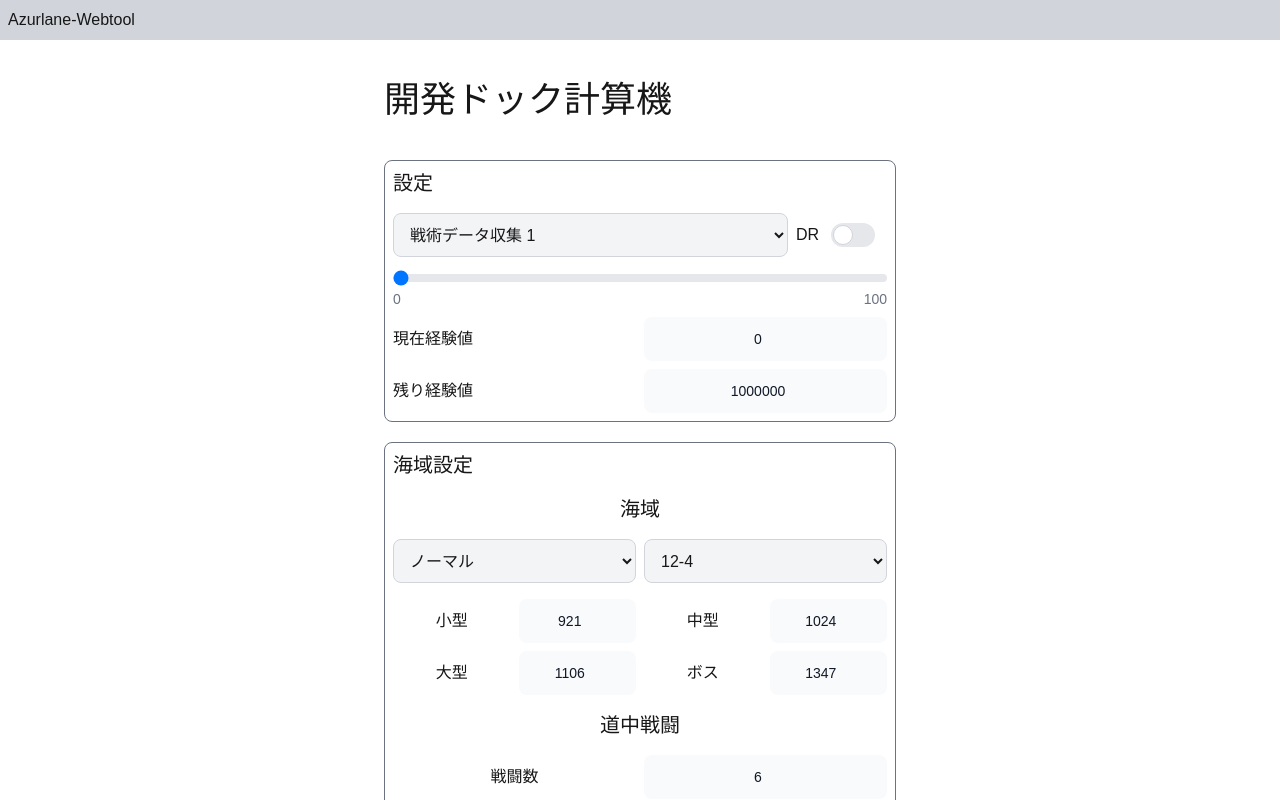
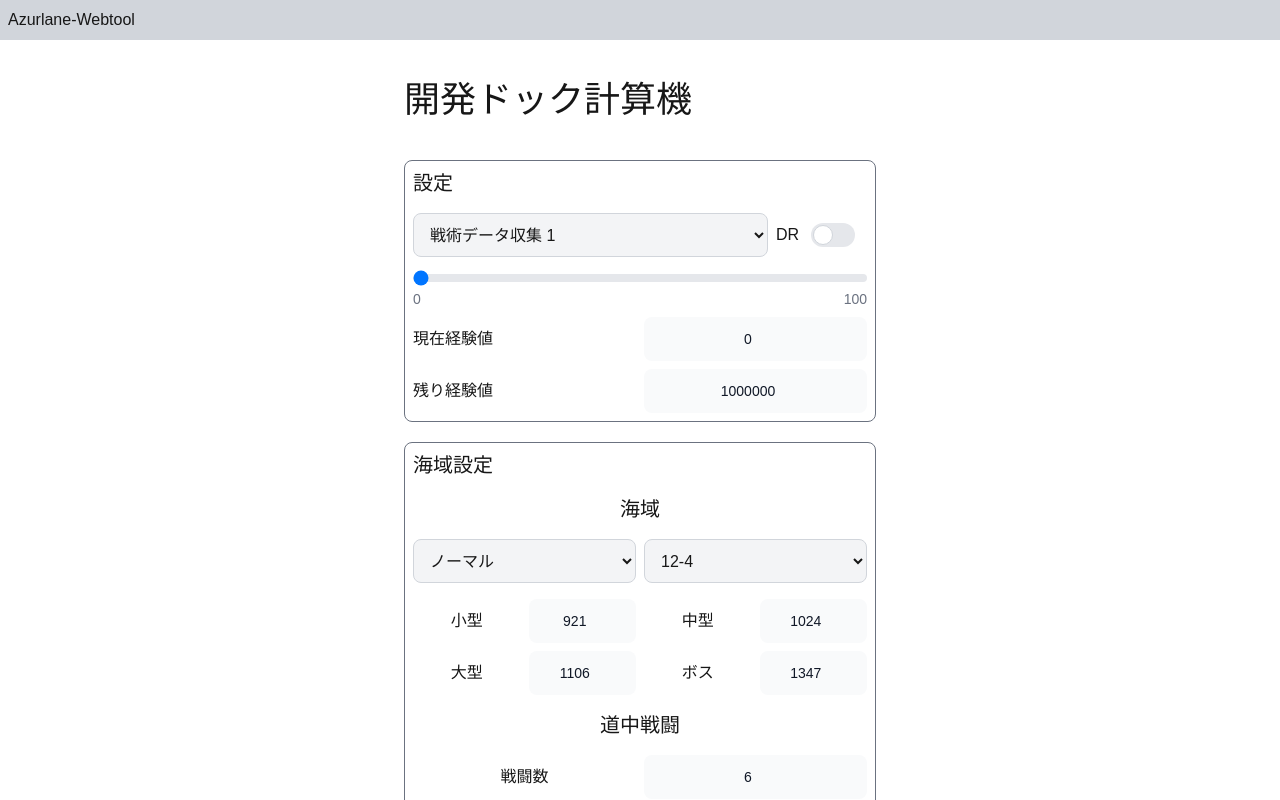
Before and after one commit to kanade2001/azurlane-webtool, a Next.js app: page /devdock-calculator in a window 1280 px wide. Shown: the top 800 px of the page. Built offline with nearby package versions, Linux system fonts and the light colour scheme.

Commit message:
Fix-左右に余白を追加

```diff
--- a/src/app/devdock-calculator/page.tsx
+++ b/src/app/devdock-calculator/page.tsx
@@ -20,7 +20,7 @@ export default function DevDockCalculatorPage() {
   return (
     <div className="flex min-h-screen w-full flex-col items-center">
       <Header />
-      <div className="flex w-full max-w-lg grow flex-col">
+      <div className="flex w-full max-w-lg grow flex-col px-5">
         <h1 className="my-10 text-4xl">開発ドック計算機</h1>
         <PreferenceField
           setTargetExp={(targetexp) => setTargetExp(targetexp)}
--- a/src/app/page.tsx
+++ b/src/app/page.tsx
@@ -6,7 +6,7 @@ export default function Home() {
   return (
     <div className="flex min-h-screen w-full flex-col items-center">
       <Header />
-      <div className="flex w-full max-w-lg grow flex-col">
+      <div className="flex w-full max-w-lg grow flex-col px-5">
         <h1 className="my-10 text-center text-4xl">アズールレーン WebTool</h1>
         <ul className="flex w-full flex-col items-center gap-2">
           <li className="my-2 w-full rounded-lg border border-gray-500 p-2">
```
